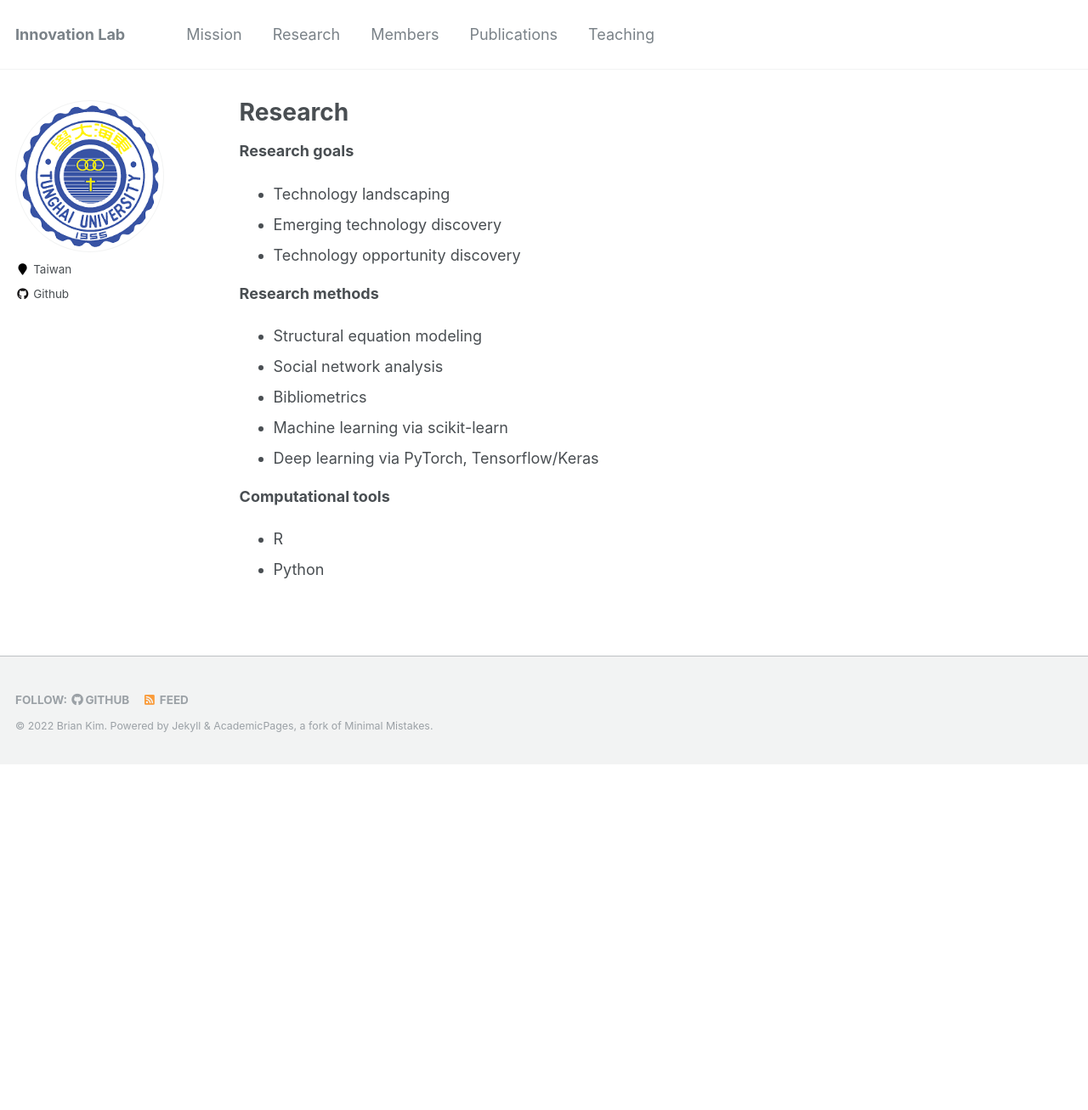
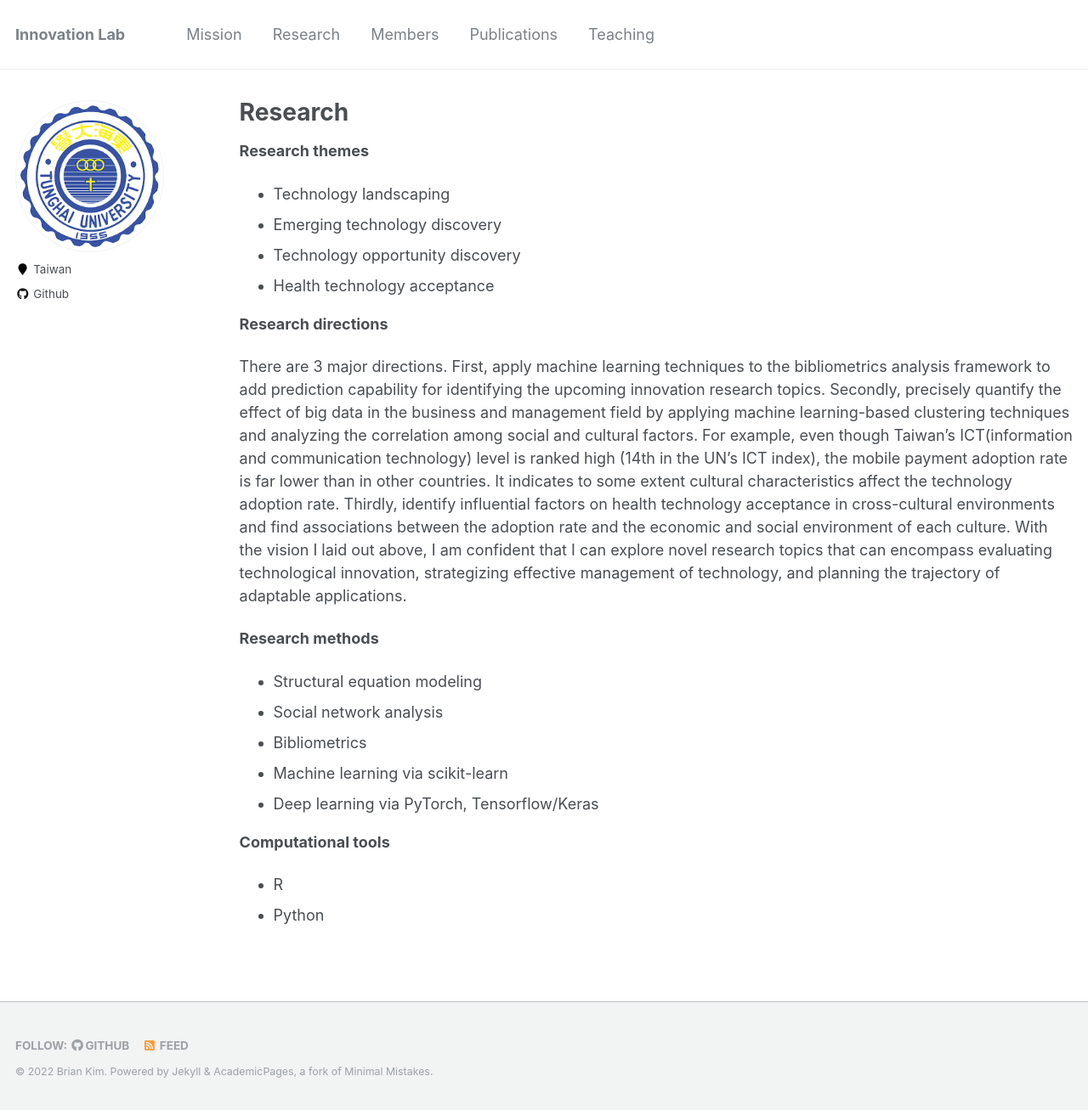
Before and after one commit to thugmba/innovationlab, a Jekyll site: the page built from _pages/research.md, in a window 1280 px wide. Shown: the whole page at 85% size. Built offline with Jekyll 4.4.1, drawn with Linux system fonts in a browser that asks for light colours; before the commit the page ends 900 px from its top, so only the background shows below that.

Commit message:
Add research

```diff
--- a/_pages/research.md
+++ b/_pages/research.md
@@ -5,11 +5,16 @@ permalink: /research/
 author_profile: true
 ---
 
-__Research goals__
+__Research themes__
 
 - Technology landscaping
 - Emerging technology discovery
 - Technology opportunity discovery
+- Health technology acceptance
+
+__Research directions__
+
+There are 3 major directions. First, apply machine learning techniques to the bibliometrics analysis framework to add prediction capability for identifying the upcoming innovation research topics. Secondly, precisely quantify the effect of big data in the business and management field by applying machine learning-based clustering techniques and analyzing the correlation among social and cultural factors. For example, even though Taiwan’s ICT(information and communication technology) level is ranked high (14th in the UN’s ICT index), the mobile payment adoption rate is far lower than in other countries. It indicates to some extent cultural characteristics affect the technology adoption rate. Thirdly, identify influential factors on health technology acceptance in cross-cultural environments and find associations between the adoption rate and the economic and social environment of each culture. With the vision I laid out above, I am confident that I can explore novel research topics that can encompass evaluating technological innovation, strategizing effective management of technology, and planning the trajectory of adaptable applications.
 
 __Research methods__
 
```
